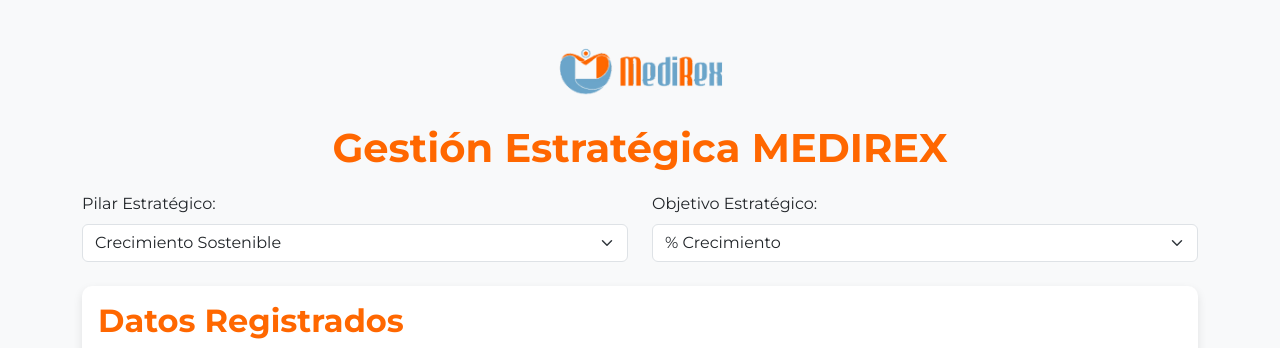
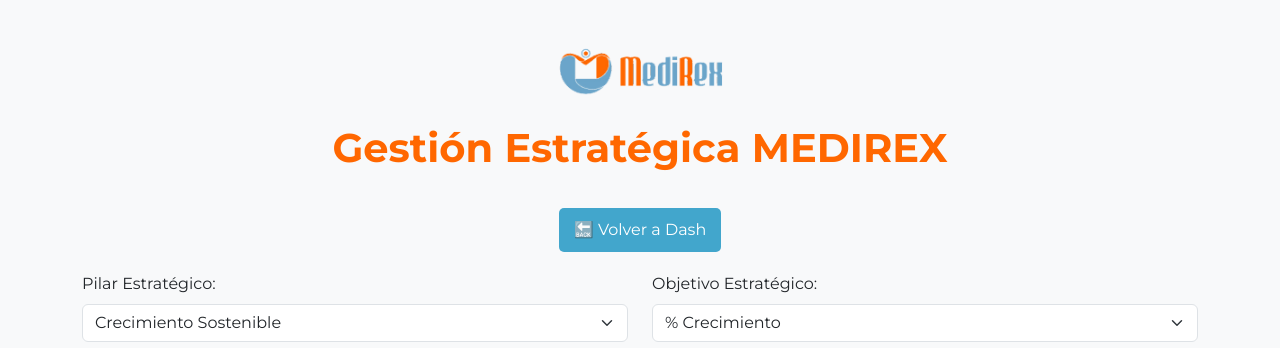
Before and after one commit to Elkinrodriguez77/medi_app, a Flask app: page / in a window 1280 px wide. Shown: the top 348 px of the page. Run offline with Flask 3, Linux system fonts and the light colour scheme; data that the repository does not hold is empty.

Commit message:
ajustes boton para que funcione bien

```diff
--- a/templates/index.html
+++ b/templates/index.html
@@ -82,10 +82,17 @@
 <body class="container mt-4">
 
     <!-- Logo y Título -->
+    <!-- Logo y Título -->
     <div class="header">
         <img src="static/img/logo-medirex.png" alt="Logo de Medirex" class="logo">
         <h1>Gestión Estratégica MEDIREX</h1>
+
+        <!-- Botón para volver a la página de Dash -->
+        <a href="https://www.bimedirex.creacionespowerbi.com/desarrollo/" class="btn btn-custom mt-3">
+            🔙 Volver a Dash
+        </a>
     </div>
+
 
     <!-- Selectores de Pilar y Objetivo en dos columnas -->
     <div class="row">
```
